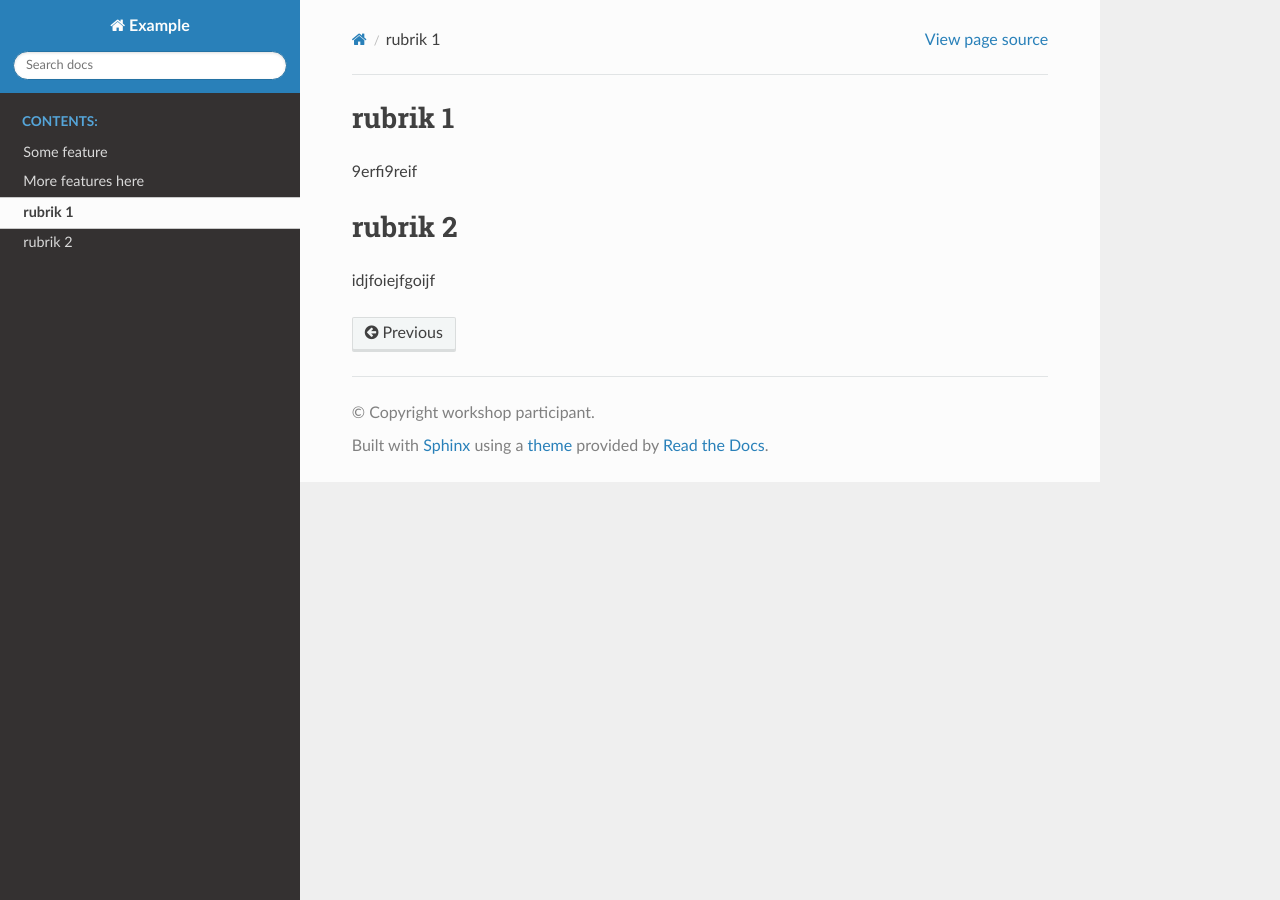
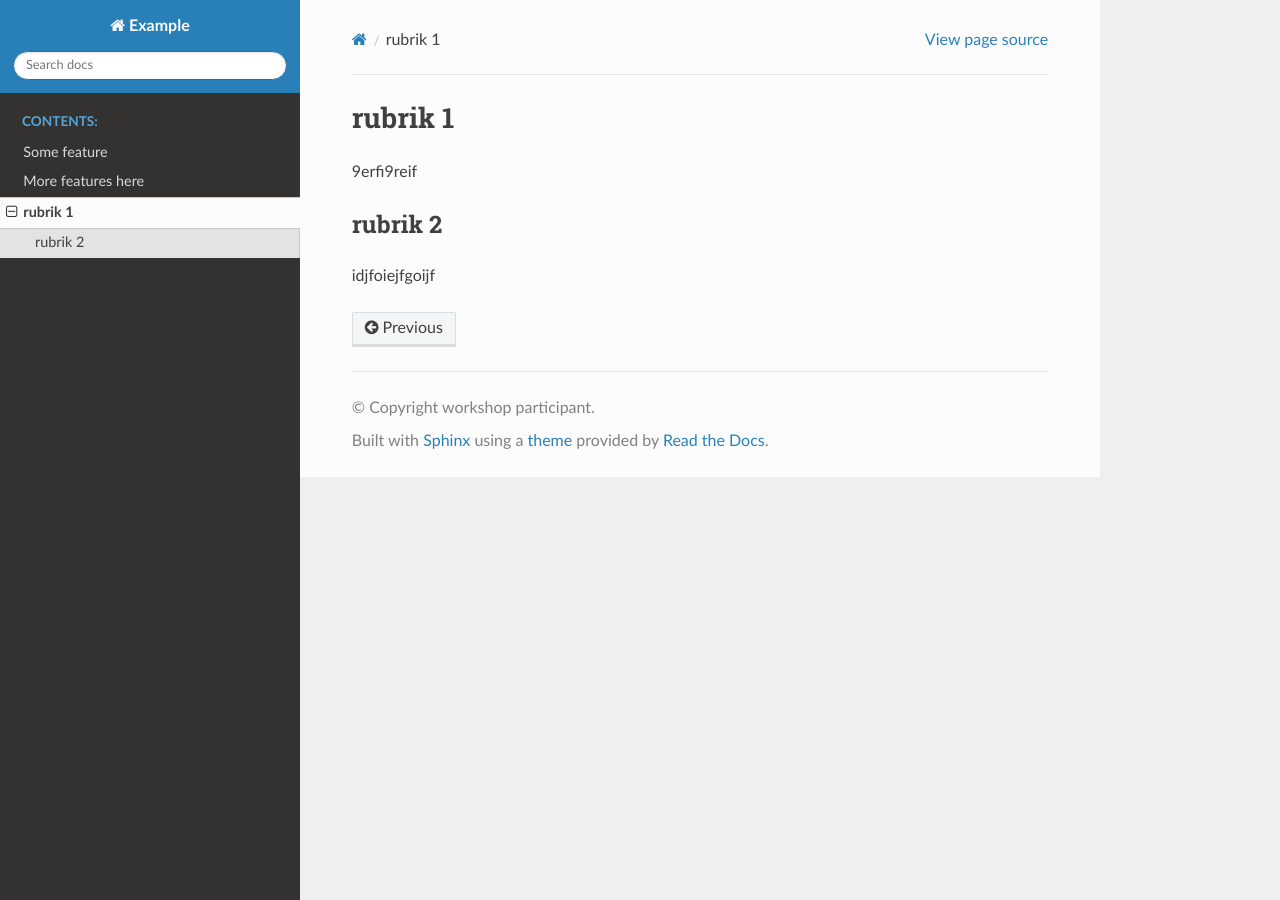
Before and after one commit to thgRISE/documetation-example, a Sphinx documentation site: the page built from doc/some_more_features.md, in a window 1280 px wide. Built offline with Sphinx 7.4.7 and the Read the Docs theme 2.0.0, drawn with Linux system fonts in a browser that asks for light colours.

Commit message:
Update some_more_features.md

```diff
--- a/doc/some_more_features.md
+++ b/doc/some_more_features.md
@@ -1,4 +1,4 @@
 # rubrik 1
   9erfi9reif
-  # rubrik 2
+  ## rubrik 2
   idjfoiejfgoijf
```
